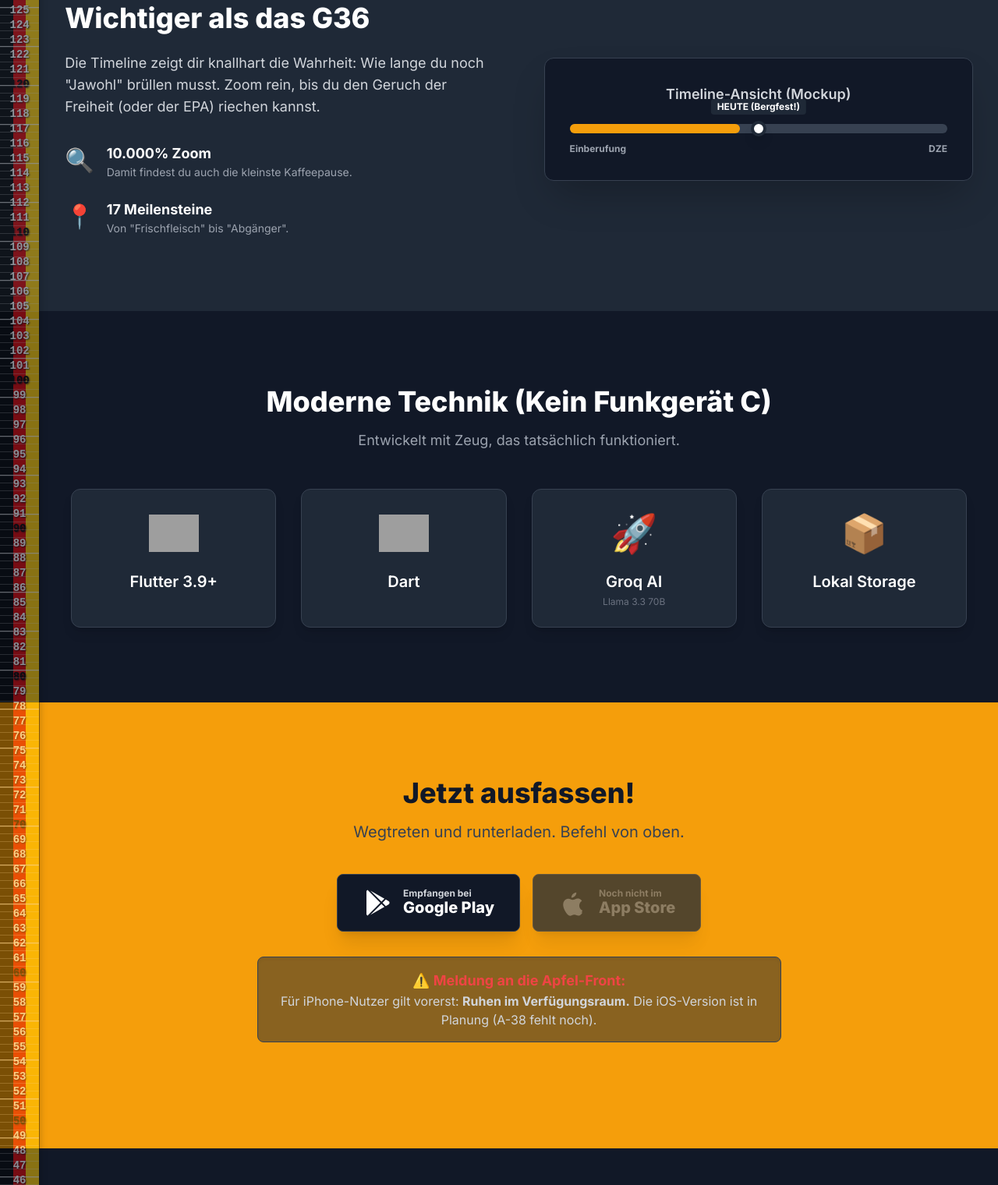
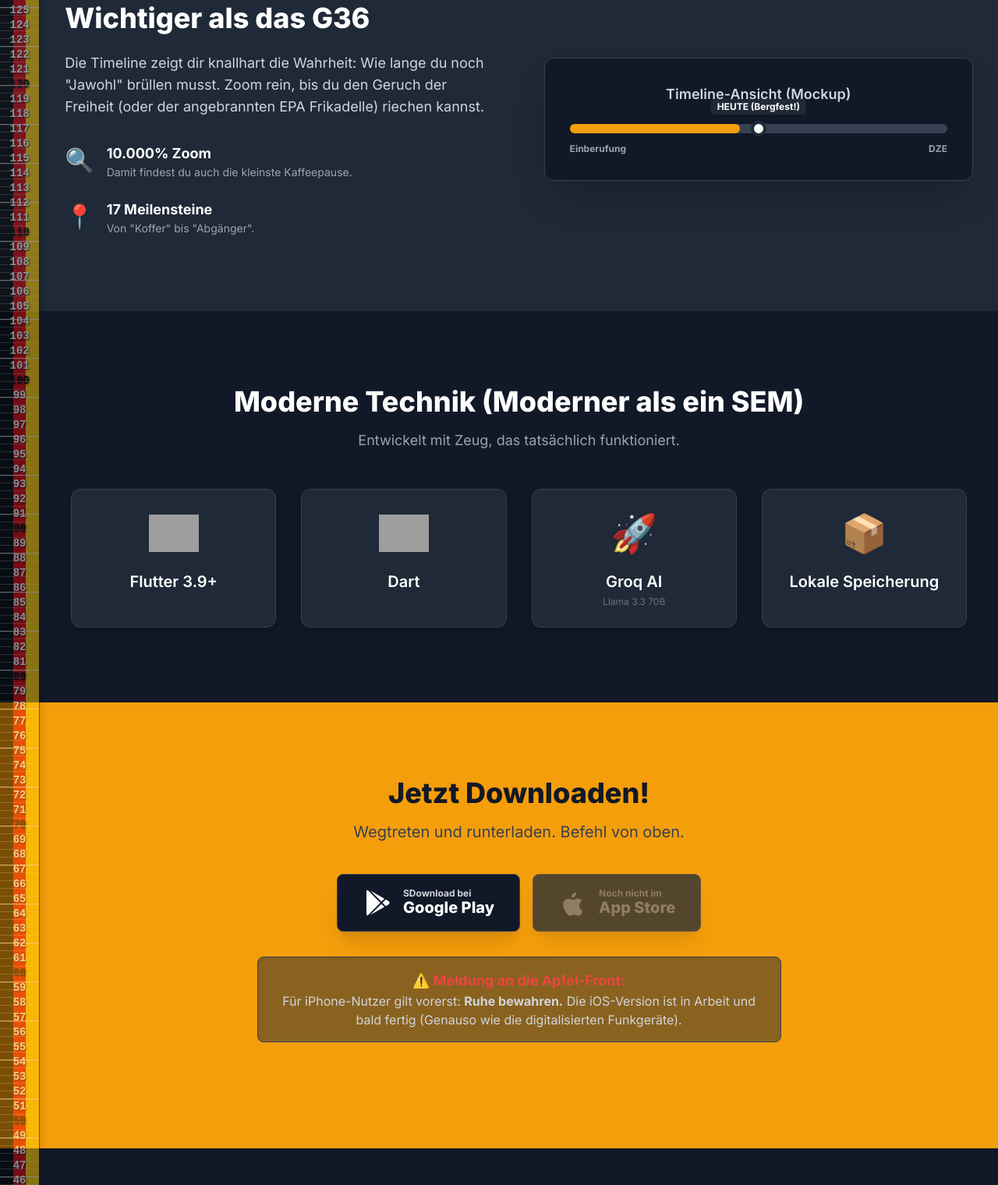
Before and after one commit to GTClouder/BWDZRTest, a plain HTML site: page index.html in a window 1280 px wide. Shown: the part 2342-3862 px from the top of the page at 78% size. Drawn offline with nearby package versions, Linux system fonts and the light colour scheme; grey boxes are pictures that could not be loaded.

Commit message:
Update text for clarity and accuracy in index.html

```diff
--- a/index.html
+++ b/index.html
@@ -374,7 +374,7 @@
                     <h2 class="text-2xl sm:text-3xl md:text-4xl font-extrabold mb-6">Wichtiger als das G36</h2>
                     <p class="text-base sm:text-lg text-gray-300 mb-8 leading-relaxed">
                         Die Timeline zeigt dir knallhart die Wahrheit: Wie lange du noch "Jawohl" brüllen musst.
-                        Zoom rein, bis du den Geruch der Freiheit (oder der EPA) riechen kannst.
+                        Zoom rein, bis du den Geruch der Freiheit (oder der angebrannten EPA Frikadelle) riechen kannst.
                     </p>
                     <div class="space-y-6">
                         <div class="flex items-start gap-4">
@@ -388,7 +388,7 @@
                             <span class="text-3xl pt-1">📍</span>
                             <div>
                                 <strong class="text-lg text-white">17 Meilensteine</strong>
-                                <p class="text-gray-400 text-sm">Von "Frischfleisch" bis "Abgänger".</p>
+                                <p class="text-gray-400 text-sm">Von "Koffer" bis "Abgänger".</p>
                             </div>
                         </div>
                     </div>
@@ -416,7 +416,7 @@
     <!-- Tech Stack -->
     <section class="tech-stack py-16 md:py-24 bg-gray-900 w-full">
         <div class="content-offset max-w-readable">
-            <h2 class="text-2xl sm:text-3xl md:text-4xl font-extrabold text-center text-white mb-4">Moderne Technik (Kein Funkgerät C)</h2>
+            <h2 class="text-2xl sm:text-3xl md:text-4xl font-extrabold text-center text-white mb-4">Moderne Technik (Moderner als ein SEM)</h2>
             <p class="text-base sm:text-lg text-gray-400 text-center max-w-2xl mx-auto mb-12 px-4">
                 Entwickelt mit Zeug, das tatsächlich funktioniert.
             </p>
@@ -436,7 +436,7 @@
                 </div>
                 <div class="tech-item text-center p-4 sm:p-6 bg-gray-800 rounded-xl shadow-lg border border-gray-700">
                     <div class="text-4xl sm:text-5xl mx-auto mb-4 h-12 w-12 sm:h-16 sm:w-16 flex items-center justify-center">📦</div>
-                    <h3 class="text-base sm:text-xl font-semibold text-white">Lokal Storage</h3>
+                    <h3 class="text-base sm:text-xl font-semibold text-white">Lokale Speicherung</h3>
                 </div>
             </div>
         </div>
@@ -445,7 +445,7 @@
     <!-- Download Section -->
     <section id="download" class="download py-16 md:py-24 bg-accent text-gray-900 w-full">
         <div class="content-offset max-w-readable text-center">
-            <h2 class="text-2xl sm:text-3xl md:text-4xl font-extrabold mb-4">Jetzt ausfassen!</h2>
+            <h2 class="text-2xl sm:text-3xl md:text-4xl font-extrabold mb-4">Jetzt Downloaden!</h2>
             <p class="text-base sm:text-xl text-gray-700 mb-10">Wegtreten und runterladen. Befehl von oben.</p>
 
             <div class="flex flex-col sm:flex-row justify-center items-center gap-4 mb-8 px-4">
@@ -455,7 +455,7 @@
                         <path d="M3,20.5V3.5C3,2.91 3.34,2.39 3.84,2.15L13.69,12L3.84,21.85C3.34,21.6 3,21.09 3,20.5M16.81,15.12L6.05,21.34L14.54,12.85L16.81,15.12M20.16,10.81C20.5,11.08 20.75,11.5 20.75,12C20.75,12.5 20.53,12.9 20.18,13.18L17.89,14.5L15.39,12L17.89,9.5L20.16,10.81M6.05,2.66L16.81,8.88L14.54,11.15L6.05,2.66Z"/>
                     </svg>
                     <div class="text-left">
-                        <small class="block -mb-1 text-gray-300 text-xs">Empfangen bei</small>
+                        <small class="block -mb-1 text-gray-300 text-xs">SDownload bei</small>
                         <strong class="text-lg sm:text-xl">Google Play</strong>
                     </div>
                 </a>
@@ -475,8 +475,8 @@
             <div class="bg-gray-800/50 rounded-lg p-4 max-w-2xl mx-auto mb-10 border border-gray-700 shadow-inner mx-4">
                 <p class="text-gray-300 text-xs sm:text-base">
                     <span class="text-red-500 font-bold text-sm sm:text-lg">⚠️ Meldung an die Apfel-Front:</span><br>
-                    Für iPhone-Nutzer gilt vorerst: <strong>Ruhen im Verfügungsraum.</strong>
-                    Die iOS-Version ist in Planung (A-38 fehlt noch).
+                    Für iPhone-Nutzer gilt vorerst: <strong>Ruhe bewahren.</strong>
+                    Die iOS-Version ist in Arbeit und bald fertig (Genauso wie die digitalisierten Funkgeräte).
                 </p>
             </div>
         </div>
```
